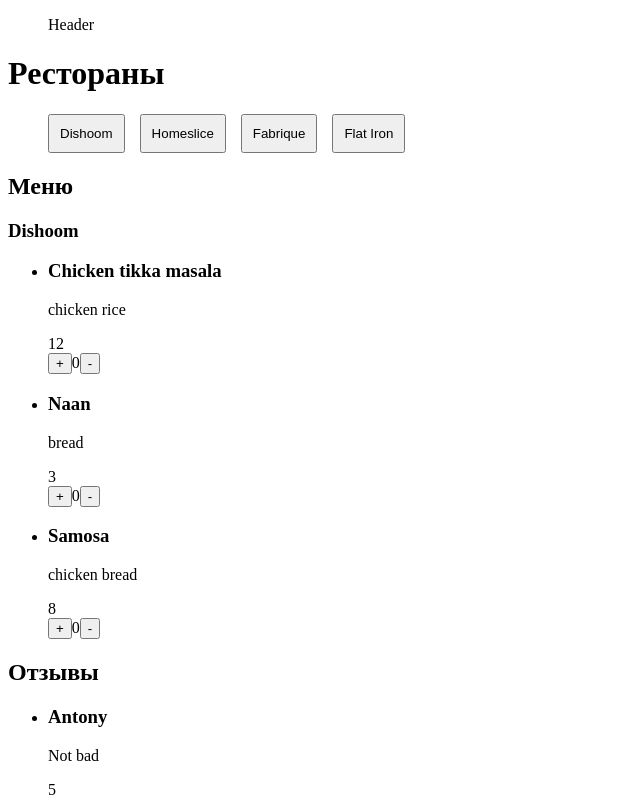
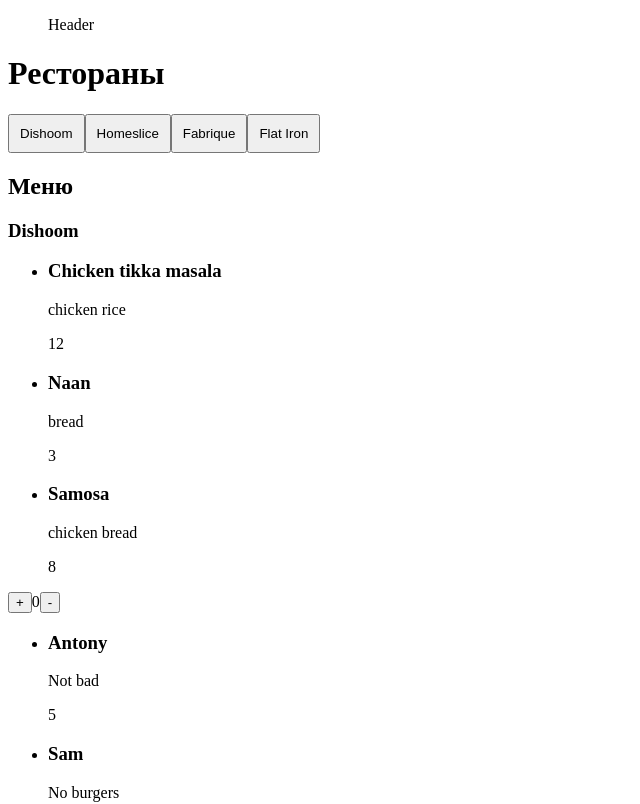
Before and after one commit to Azizkz21/restaurants, a React (Vite) app: page / in a window 1280 px wide. Shown: the top 804 px of the page, without its empty margins (0-640 px from the left). Built offline with nearby package versions, Linux system fonts and the light colour scheme.

Commit message:
change2Hw3

```diff
--- a/src/components/app/App.jsx
+++ b/src/components/app/App.jsx
@@ -1,29 +1,11 @@
-import { useState } from "react";
 import { Layout } from "../layout/Layout";
-import { restaurants } from "../materials/mock";
-import { Restaurant } from "../restaurants/Restaurants";
-import { Tabs } from "../tabs/Tabs";
+import { RestaurantsPage } from "../restaurantsPage/RestaurantsPage";
 
-export const App = ({ title }) => {
-  const [restaurantId, setRestaurantId] = useState(restaurants[0].id);
-
-  const activeChangeRestaurant = (id) => {
-    if (restaurantId !== id) {
-      setRestaurantId(id);
-    }
-  };
-
+export const App = () => {
   return (
     <div>
       <Layout>
-        <h1>{title}</h1>
-        <Tabs
-          restaurants={restaurants}
-          activeChangeRestaurant={activeChangeRestaurant}
-        />
-        <Restaurant
-          {...restaurants.find((restaurants) => restaurants.id == restaurantId)}
-        />
+        <RestaurantsPage title="Рестораны" />
       </Layout>
     </div>
   );
--- /dev/null
+++ b/src/components/menu/Menu.jsx
@@ -0,0 +1,15 @@
+export const Menu = ({ menu }) => {
+  return (
+    <div>
+      <ul>
+        {menu.map((menu) => (
+          <li key={menu.id}>
+            <h3>{menu.name}</h3>
+            <p>{menu.ingredients}</p>
+            <span>{menu.price}</span>
+          </li>
+        ))}
+      </ul>
+    </div>
+  );
+};
--- a/src/components/restaurants/Restaurants.jsx
+++ b/src/components/restaurants/Restaurants.jsx
@@ -1,42 +1,22 @@
 import { Count } from "../count/Count";
+import { Menu } from "../menu/Menu";
+import { Reviews } from "../reviews/Reviews";
 
-export const Restaurant = ({ id, name, menu, reviews }) => {
+export const Restaurant = ({ name, menu, reviews }) => {
+  if (!name) {
+    return null;
+  }
+
   return (
-    <section id={id}>
+    <section>
       <div>
         <div>
-          {menu.length > 0 ? (
-            <div>
-              <h2>Меню</h2>
-              <h3>{name}</h3>
-              <ul>
-                {menu.map((menu) => (
-                  <li>
-                    <h3>{menu.name}</h3>
-                    <p>{menu.ingredients}</p>
-                    <span>{menu.price}</span>
-                    <Count />
-                  </li>
-                ))}
-              </ul>
-            </div>
-          ) : (
-            <div>Блюда не готовы</div>
-          )}
-
-          {reviews.length > 0 ? (
-            <div>
-              <h2>Отзывы</h2>
-              <ul>
-                {reviews.map((review) => (
-                  <li>
-                    <h3>{review.user}</h3>
-                    <p>{review.text}</p>
-                    <span>{review.rating}</span>
-                  </li>
-                ))}
-              </ul>
-            </div>
+          <h2>Меню</h2>
+          <h3>{name}</h3>
+          {menu.length ? <Menu menu={menu} /> : <div>Блюда не готовы</div>}
+          <Count />
+          {reviews.length ? (
+            <Reviews reviews={reviews} />
           ) : (
             <div>Пока нет отзывов. Вы можете стать первым</div>
           )}
--- /dev/null
+++ b/src/components/restaurantsPage/RestaurantsPage.jsx
@@ -0,0 +1,43 @@
+import { useState } from "react";
+import { restaurants } from "../materials/mock";
+import { Restaurant } from "../restaurants/Restaurants";
+import { Tab } from "../tab/Tab";
+
+export const RestaurantsPage = ({ title }) => {
+  const [activeRestaurantId, setActiveRestaurantId] = useState(
+    restaurants[0].id
+  );
+
+  const activeRestaurant = restaurants.find(
+    ({ id }) => id === activeRestaurantId
+  );
+
+  const activeChangeRestaurant = (id) => {
+    if (activeRestaurantId !== id) {
+      setActiveRestaurantId(id);
+    }
+  };
+
+  return (
+    <div>
+      <h1>{title}</h1>
+      {restaurants.map(({ name, id }) => (
+        <Tab
+          key={id}
+          title={name}
+          onClick={() => activeChangeRestaurant(id)}
+          isActive={id === activeRestaurant}
+        />
+      ))}
+
+      {activeRestaurant && (
+        <Restaurant
+          key={activeRestaurant.id}
+          name={activeRestaurant.name}
+          menu={activeRestaurant.menu}
+          reviews={activeRestaurant.reviews}
+        />
+      )}
+    </div>
+  );
+};
--- /dev/null
+++ b/src/components/review/Review.jsx
@@ -0,0 +1,9 @@
+export const Review = ({ user, text, rating }) => {
+  return (
+    <div>
+      <h3>{user}</h3>
+      <p>{text}</p>
+      <span>{rating}</span>
+    </div>
+  );
+};
--- /dev/null
+++ b/src/components/reviews/Reviews.jsx
@@ -0,0 +1,15 @@
+import { Review } from "../review/Review";
+
+export const Reviews = ({ reviews }) => {
+  return (
+    <div>
+      <ul>
+        {reviews.map(({id, user, text, rating }) => (
+          <li key={id}>
+            <Review  user={user} text={text} rating={rating} />
+          </li>
+        ))}
+      </ul>
+    </div>
+  );
+};
--- /dev/null
+++ b/src/components/tab/Tab.jsx
@@ -0,0 +1,11 @@
+export const Tab = ({ title, onClick, isActive }) => {
+  return (
+    <button
+      style={{ cursor: "pointer", textAlign: "center", padding: 10 }}
+      disabled={isActive}
+      onClick={onClick}
+    >
+      {title}
+    </button>
+  );
+};
--- a/src/components/tabs/Tabs.jsx
+++ /dev/null
@@ -1,28 +0,0 @@
-export const Tabs = ({ restaurants, activeChangeRestaurant }) => {
-  if (!restaurants.length) {
-    return null;
-  }
-  return (
-    <div >
-      <ul
-        style={{
-          listStyle: "none",
-          display: "flex",
-          gap: 15,
-          alignItems: "center",
-        }}
-      >
-        {restaurants.map((restaurant) => (
-          <li>
-            <button
-              style={{ cursor: "pointer", textAlign: "center", padding: 10 }}
-              onClick={() => activeChangeRestaurant(restaurant.id)}
-            >
-              {restaurant.name}
-            </button>
-          </li>
-        ))}
-      </ul>
-    </div>
-  );
-};
--- a/src/main.jsx
+++ b/src/main.jsx
@@ -6,4 +6,4 @@
 const root = createRoot(rootElement);
 
 // компонент верстки карточки товара
-root.render(<App title="Рестораны"/>);
+root.render(<App />);
```
